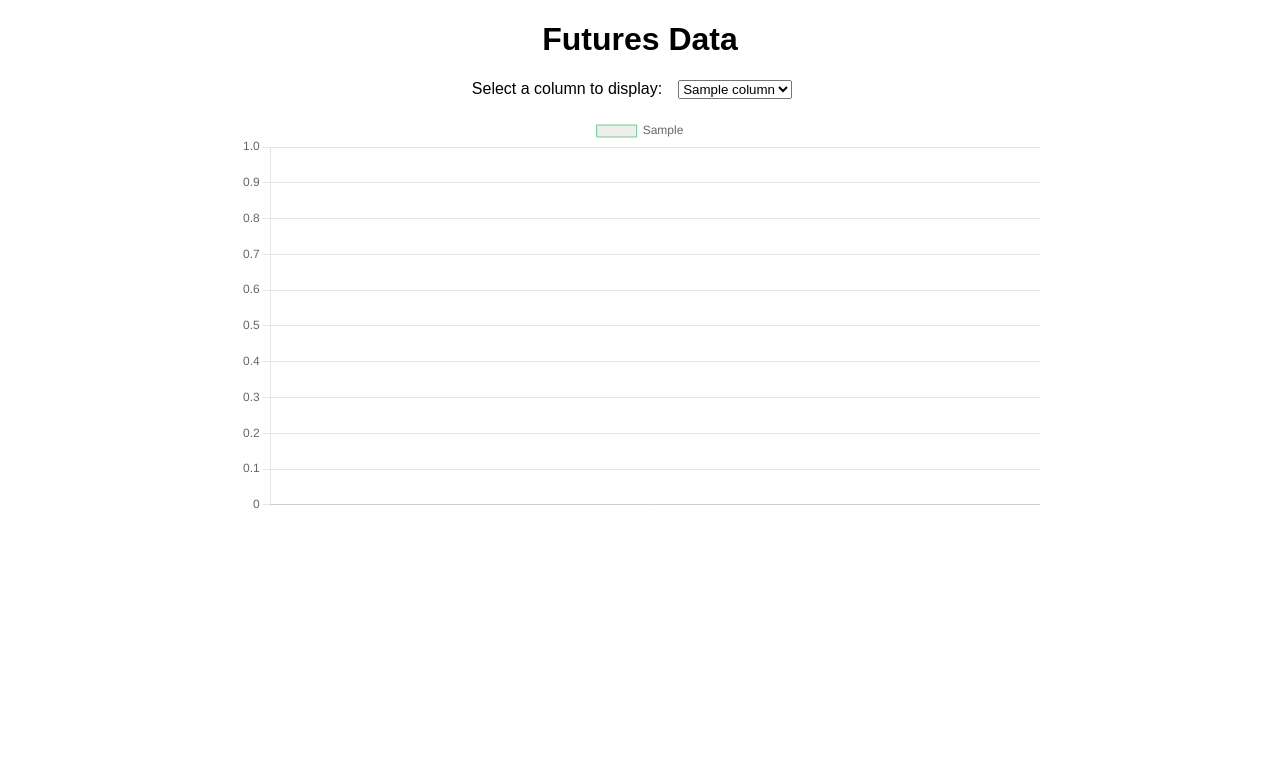
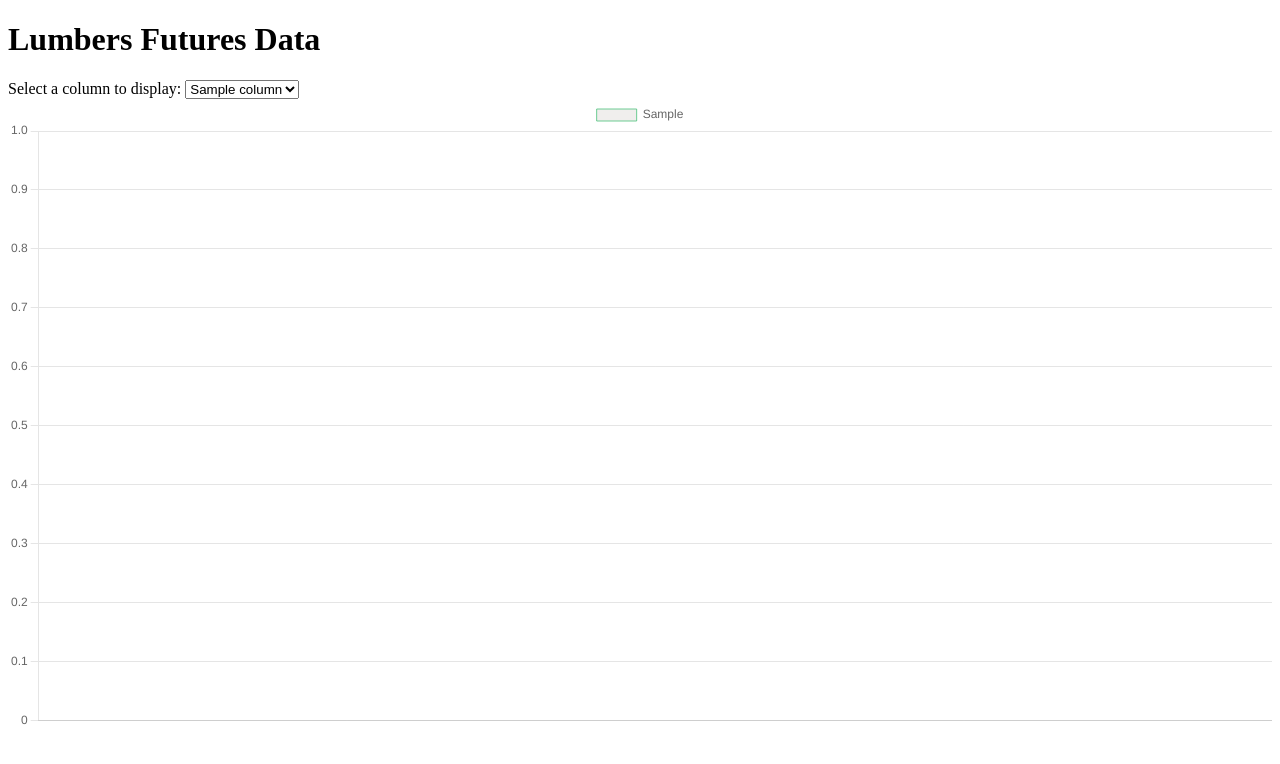
Before and after one commit to gajeshbhat/olympic-industries-futures-visualization, a Flask app: template templates/index.html in a window 1280 px wide. Shown: the top 764 px of the page. Run offline with Flask 3, Linux system fonts and the light colour scheme; the template is opened without the code that fills it: most values are stand-ins (such as "Sample title", 1, 10 or a date in 2020).

Commit message:
Added Final Templates

```diff
--- a/app.py
+++ b/app.py
@@ -3,16 +3,12 @@
 
 app = Flask(__name__)
 
-# Define route for the chart page
+# Define route for the index page
 @app.route("/")
-def chart():
-
+def index():
     # Get the selected chart column from the form data, or use the default values
     selected_column = request.args.get("columns", "open")
-
     chart_data = read_data_from_db(selected_column)
-    print(chart_data["labels"])
-    print(type(chart_data["labels"]))
 
     return render_template(
         "index.html",
--- a/templates/index.html
+++ b/templates/index.html
@@ -3,48 +3,10 @@
 <head>
     <title>Futures Data</title>
     <script src="https://cdn.jsdelivr.net/npm/chart.js"></script>
-    <style>
-        body {
-            font-family: sans-serif;
-        }
-        h1 {
-            text-align: center;
-        }
-        form {
-            display: flex;
-            justify-content: center;
-            align-items: center;
-            margin-bottom: 1rem;
-        }
-        label {
-            margin-right: 1rem;
-        }
-        select {
-            margin-right: 1rem;
-        }
-        button {
-            padding: 0.5rem 1rem;
-            border: 1px solid #ccc;
-            border-radius: 0.25rem;
-            background-color: #fff;
-            cursor: pointer;
-        }
-        button:hover {
-            background-color: #eee;
-        }
-        button:active {
-            background-color: #ddd;
-        }
-        canvas {
-            width: 100%;
-            max-width: 800px;
-            height: 400px;
-            margin: 0 auto;
-        }
-    </style>
+    <link rel="stylesheet" href="static/style.css">
 </head>
 <body>
-    <h1>Futures Data</h1>
+    <h1>Lumbers Futures Data</h1>
     <form method="get" action="/" onsubmit="updateChart(event)">
         <label for="columns">Select a column to display:</label>
         <select name="columns" id="columns">
@@ -54,16 +16,8 @@
         </select>
     </form>
     <canvas id="chart"></canvas>
-    <div id="slider"></div>
     <script>
-        function updateChart(event) {
-            event.preventDefault();
-            var columnSelect = document.getElementById("columns");
-            var selectedColumn = columnSelect.options[columnSelect.selectedIndex].value;
-            var url = window.location.origin + window.location.pathname + '?columns=' + selectedColumn;
-            window.location.href = url;
-        }
-
+        // Create chart
         var ctx = document.getElementById('chart').getContext('2d');
         var myChart = new Chart(ctx, {
             type: 'line',
@@ -93,6 +47,15 @@
         columnSelect.addEventListener("change", function() {
             updateChart(event);
         });
+
+        // Update chart when a new column is selected
+        function updateChart(event) {
+            event.preventDefault();
+            var columnSelect = document.getElementById("columns");
+            var selectedColumn = columnSelect.options[columnSelect.selectedIndex].value;
+            var url = window.location.origin + window.location.pathname + '?columns=' + selectedColumn;
+            window.location.href = url;
+        }
     </script>
 </body>
 </html>
```
Also changed, not shown: process_data.py (+12 -16 lines), 1 other file.
